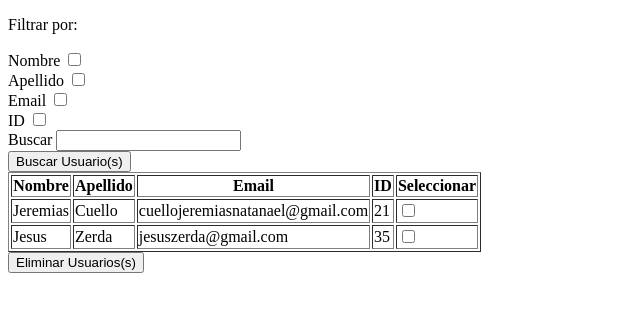
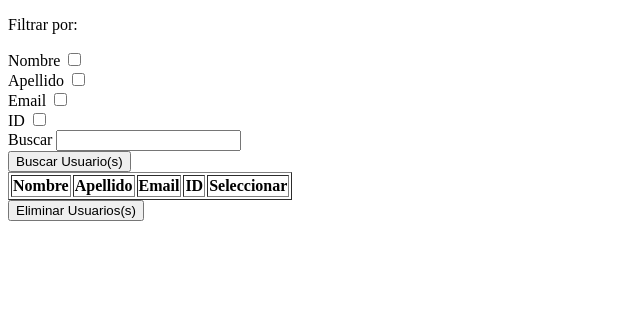
Before and after one commit to modelos-y-sistemas/menu-of-add-delete-and-find-users, a PHP site: page /Eliminar/ in a window 1280 px wide. Shown: the top 312 px of the page, without its empty margins (0-640 px from the left). Run offline with PHP 8.4, Linux system fonts and the light colour scheme; lists and menus that the app fills with data are empty.

Commit message:
Error en eliminar

```diff
--- a/Eliminar/index.php
+++ b/Eliminar/index.php
@@ -4,10 +4,12 @@
   <meta charset="UTF-8">
   <meta http-equiv="X-UA-Compatible" content="IE=edge">
   <meta name="viewport" content="width=device-width, initial-scale=1.0">
+  <script src="https://ajax.googleapis.com/ajax/libs/jquery/3.6.0/jquery.min.js"></script>
+  <script src="js/main.js"></script>
   <title>Eliminar Usuario</title>
 </head>
 <body>
-  <form action="./" method="post" class="form">
+  <form method="post" class="form" onsubmit="return Buscar();">
     <div class="filtro">
       <p class="filtro__instruction">Filtrar por:</p>
       <div class="control">
@@ -34,6 +36,7 @@
     <input class="form__submit" type="submit" name="submit" id="submit" value="Buscar Usuario(s)">
   </form>
 
+  <form name="formel" id="formel" method="post" onsubmit="return Eliminar();">
     <table class="list-users" border="1">
       <thead class="list-users__thead">
         <tr class="list-users__tr">
@@ -45,24 +48,11 @@
         </tr>
       </thead>
       <tbody class="list-users__tbody">
-      <tr class="list-users__tr">
-        <td class="list-users__td"> Jeremias </td>
-        <td class="list-users__td"> Cuello </td>
-        <td class="list-users__td"> cuellojeremiasnatanael@gmail.com </td>
-        <td class="list-users__td"> 21 </td>
-        <td class="list-users__td"> <input type="checkbox" name="user21" id="user21"> </td>
-      </tr>
-      <tr class="list-users__tr">
-        <td class="list-users__td"> Jesus </td>
-        <td class="list-users__td"> Zerda </td>
-        <td class="list-users__td"> jesuszerda@gmail.com </td>
-        <td class="list-users__td"> 35 </td>
-        <td class="list-users__td"> <input type="checkbox" name="user35" id="user35"> </td>
-      </tr>
+
       </tbody>
     </table>
 
-  <form action="./" method="post">
+
     <input type="submit" value="Eliminar Usuarios(s)">
   </form>
 </body>
--- a/Eliminar/js/main.js
+++ b/Eliminar/js/main.js
@@ -0,0 +1,55 @@
+
+function Buscar(){
+    var search=$('#search').val();
+    var pathname = "Buscar";
+    var parametros={
+        "search" : search,
+        "pathname" : pathname
+    };
+    $.ajax({
+        url: "http://localhost/MYS/menu-of-add-delete-and-find-users/class/user.php",
+        type: "post",
+        data: parametros,
+        success: function(data){
+            alert("uu");
+            var resp=JSON.parse(data);
+            var tabla;
+            for(var i=0;i<resp.length;i++){
+                tabla+='<tr class="list-users__tr"><td class="list-users__td">'+resp[i].Name+'</td><td class="list-users__td">'+resp[i].Surname+
+                '</td><td class="list-users__td">'+resp[i].Email+'</td><td class="list-users__td">'+resp[i].UserKey+'</td><td class="list-users__td"> <input type="checkbox" name="'
+                +resp[i].UserKey+'" id="'+resp[i].UserKey+'"> </td></tr>';
+                alert("rr");
+            }
+            /*var p=document.getElementsByClassName("list-users__tbody");
+            p.html(tabla);*/
+            $('tbody.list-users__tbody').html(tabla);
+        }
+    });
+    return false;
+}
+function Eliminar(){
+    var pathname = window.location.pathname;
+    var formel=document.forms["formel"];
+    var chk=formel.querySelectorAll('input[type="checkbox"]:checked');
+    var uselim=[];
+    for(var i=0; i<chk.lenght; i++){
+        chkd=Number(chk[i].id);
+        uselim.push(chkd);
+    }
+
+    var parametros={
+        "pathname" : pathname,
+        "user_keyarr" : uselim
+    };
+
+    $.ajax({
+        url: "http://localhost/MYS/menu-of-add-delete-and-find-users/class/user.php",
+        type: "post",
+        data: parametros,
+        success: function(data){
+            Buscar();
+        }
+    });
+
+    return false;
+}
```
Also changed, not shown: class/user.php (+31 -6 lines). Lines whose indentation alone changed are shown as unchanged.
